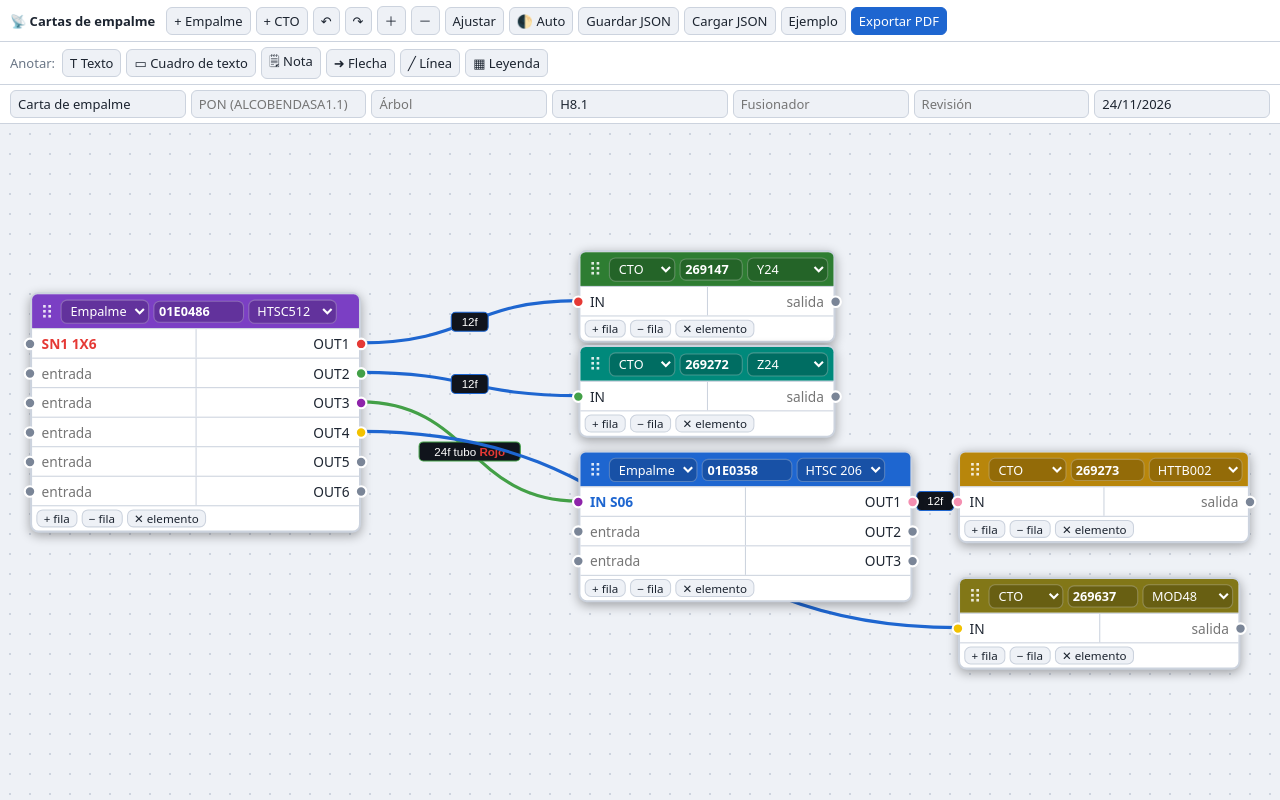
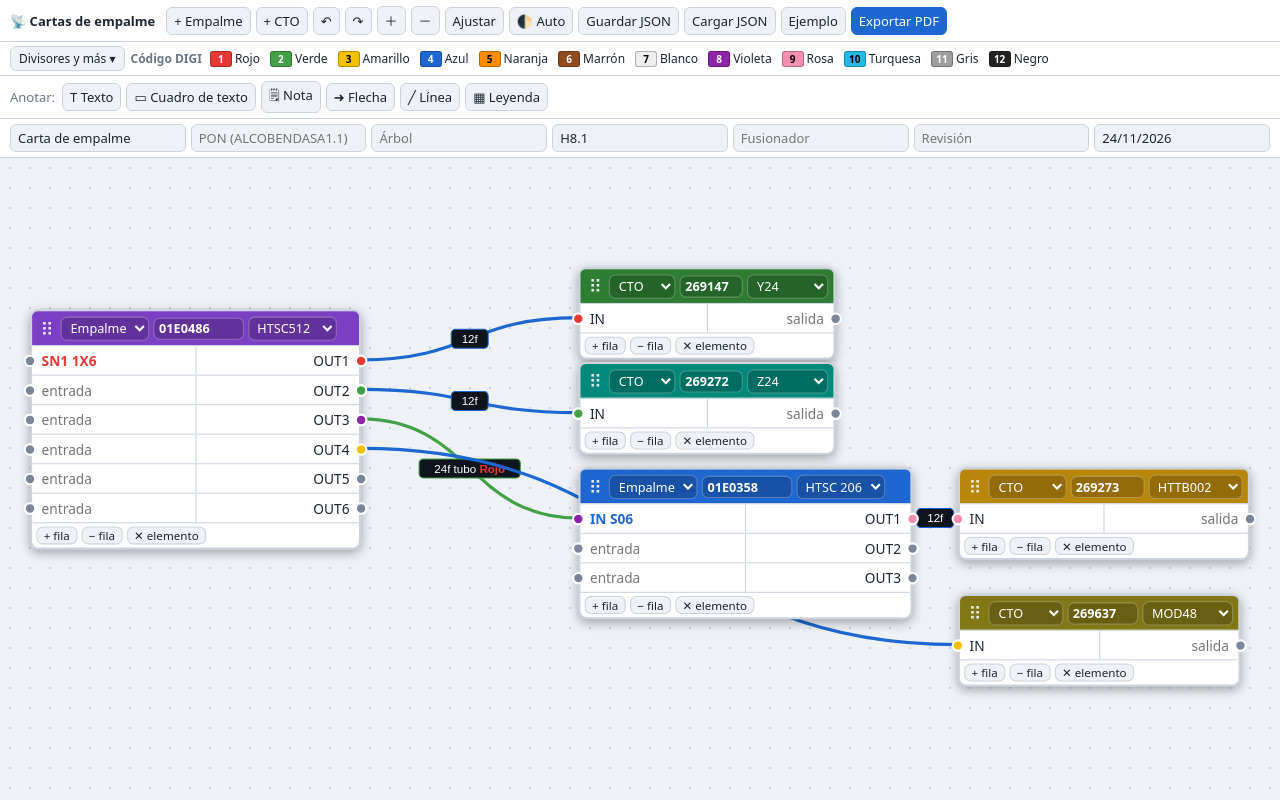
Before and after one commit to Idel-claud/Carta-de-empalme.github.io, a plain HTML site: page index.html in a window 1280 px wide. Drawn offline with nearby package versions, Linux system fonts and the light colour scheme.

Commit message:
Add files via upload

```diff
--- a/index.html
+++ b/index.html
@@ -37,11 +37,24 @@ header{display:flex;flex-wrap:wrap;gap:5px;align-items:center;padding:6px 10px;b
 .k-n{background:#fff59d;color:#222;border-radius:3px;box-shadow:2px 3px 8px #0006}.k-n textarea::placeholder{color:#8a7d2a}
 .k-g{background:var(--pn);border:1px solid var(--bd);border-radius:6px;padding:6px 9px;font-size:12px;color:var(--tx)}.k-g b{display:block;margin-bottom:4px}.k-g div{display:flex;align-items:center;gap:6px;height:18px}.k-g i{display:inline-block;flex:0 0 auto}
 .an .rz{position:absolute;right:-7px;bottom:-7px;width:16px;height:16px;cursor:nwse-resize;background:linear-gradient(135deg,transparent 50%,var(--ac) 50%);border-radius:0 0 5px 0}
+#ref{background:var(--pn);border-bottom:1px solid var(--bd);padding:4px 10px}
+#ref .strip{display:flex;align-items:center;gap:6px;overflow-x:auto;white-space:nowrap;-webkit-overflow-scrolling:touch;scrollbar-width:thin}
+#ref .strip>b{font-size:12px;color:var(--mu);font-weight:600;margin-right:2px}
+.fc{display:inline-flex;align-items:center;gap:3px;font-size:12px;flex:0 0 auto}.fc i{width:22px;height:16px;border-radius:3px;border:1px solid #0004;display:inline-flex;align-items:center;justify-content:center;font-style:normal;font-size:10px;font-weight:700;position:relative}
+.fc i.ring{align-items:flex-start;line-height:12px;height:18px}.fc i.ring::after{content:'';position:absolute;left:0;right:0;bottom:2px;height:2px;background:#000}
+#ref .strip button{flex:0 0 auto;padding:3px 8px;font-size:12px}#fcs{display:inline-flex;gap:10px;flex:0 0 auto}
+#refp{display:none;padding:8px 0 4px;gap:18px;flex-wrap:wrap;align-items:flex-start}#refp.on{display:flex;max-height:60vh;overflow:auto}
+#refp h4{margin:0 0 6px;font-size:13px}#refp .blk{flex:0 1 auto;min-width:260px}
+#refp table{border-collapse:collapse;font-size:12px}#refp td,#refp th{border:1px solid var(--bd);padding:2px 7px;text-align:center}#refp th{background:var(--bg);font-weight:600}
+.s1{color:#ff5252;font-weight:700}.s3{color:#2ebd5a;font-weight:700}.s2{color:#4a90ff;font-weight:700}
+#refp .grid{display:flex;flex-wrap:wrap;gap:4px 10px;max-width:520px}#refp .note{font-size:11px;color:var(--mu);margin-top:4px;max-width:520px}
+#refp input{width:70px;padding:2px 5px}
 </style></head><body>
 <header><b>📡 Cartas de empalme</b><button onclick="addNode('Empalme')">+ Empalme</button><button onclick="addNode('CTO')">+ CTO</button><button onclick="undo()">↶</button><button onclick="redo()">↷</button><button onclick="zoom(1.25)">＋</button><button onclick="zoom(.8)">－</button><button onclick="fit()">Ajustar</button>
 <button id="bm" onclick="$('meta').classList.toggle('on');setTimeout(fit,50)">Datos ▾</button><button id="bt" onclick="$('tools').classList.toggle('on')">✎ Anotar ▾</button><button id="bch" onclick="showCh()" hidden>Cambios</button><button id="bth" onclick="setTheme(TH[(TH.indexOf(th)+1)%3])" title="Modo claro / oscuro">🌓 Auto</button>
 <button onclick="saveJ()">Guardar JSON</button><button onclick="$('fj').click()">Cargar JSON</button><button onclick="if(confirm('¿Cargar el ejemplo? Se pierde el trabajo actual.'))load(example())">Ejemplo</button>
 <button id="inst" class="p" hidden>⬇ Instalar</button><button class="p" onclick="pdf()">Exportar PDF</button><input id="fj" type="file" accept=".json" hidden onchange="rd(this)"></header>
+<div id="ref"><div class="strip"><button id="brf" onclick="$('refp').classList.toggle('on');this.textContent=$('refp').classList.contains('on')?'Ocultar ▴':'Divisores y más ▾'">Divisores y más ▾</button><b>Código DIGI</b><span id="fcs"></span></div><div id="refp"></div></div>
 <div id="tools"><span>Anotar:</span><button onclick="addAnn('t')">T Texto</button><button onclick="addAnn('b')">▭ Cuadro de texto</button><button onclick="addAnn('n')">🗒 Nota</button><button onclick="addAnn('a')">➜ Flecha</button><button onclick="addAnn('l')">╱ Línea</button><button onclick="addAnn('g')">▦ Leyenda</button></div>
 <div id="meta"><input data-m="title" placeholder="Título"><input data-m="pon" placeholder="PON (ALCOBENDASA1.1)"><input data-m="arbol" placeholder="Árbol"><input data-m="zone" placeholder="Zona / esquema"><input data-m="fus" placeholder="Fusionador"><input data-m="rev" placeholder="Revisión"><input data-m="date" placeholder="Fecha"></div>
 <div id="cv"><div id="w"></div></div>
@@ -51,7 +64,7 @@ const $=i=>document.getElementById(i),esc=s=>String(s??'').replace(/[&<>"]/g,c=>
 const HD=32,RH=28,CABLES=['12Fo','24Fo','48Fo','96Fo','144Fo','192Fo','288Fo','512Fo','576Fo'];
 const FC={'12Fo':['azul','#1e66d0'],'24Fo':['verde','#43a047'],'48Fo':['rojo','#e53935'],'96Fo':['amarillo','#f2c200'],'144Fo':['naranja','#fb8c00'],'192Fo':['marrón','#795548'],'288Fo':['blanco','#cfd3d8'],'512Fo':['gris','#8a8f98'],'576Fo':['violeta','#8e24aa']};
 const FIB=['rojo','verde','amarillo','azul','naranja','marrón','blanco','violeta','rosa','turquesa','gris','negro'];
-const FIBC={rojo:'#e53935',verde:'#43a047',amarillo:'#f2c200',azul:'#1e66d0',naranja:'#fb8c00','marrón':'#8d4b1f',blanco:'#eee',violeta:'#8e24aa',rosa:'#f48fb1',turquesa:'#1fb5ad',gris:'#9e9e9e',negro:'#222'};
+const FIBC={rojo:'#e53935',verde:'#43a047',amarillo:'#f2c200',azul:'#1e66d0',naranja:'#fb8c00','marrón':'#8d4b1f',blanco:'#eee',violeta:'#8e24aa',rosa:'#f48fb1',turquesa:'#22b8e8',gris:'#9e9e9e',negro:'#222'};
 const MOD={'HTSC 206':'#1e66d0','HTSC512':'#7b3fc4','Z24':'#0288d1','IP68 8P':'#3949ab','IP68 16P':'#c2185b'};
 const CTOM={'Y24':'#2e7d32','Z24':'#00897b','HTTB001':'#e65100','HTTB002':'#b8860b','MOD32':'#455a64','MOD48':'#827717','IP68 8P':'#b71c1c','IP68 16P':'#880e4f','Bandeja rack':'#424242'};
 const reE=/^(?:[A-Z]{3}\d{2,3}|\d{2})E\d{4}$/i,reC=/^\d{6}[A-Z]?$/i;
@@ -299,8 +312,24 @@ async function pdf(){
 const TH=['auto','dark','light'],THL={auto:'🌓 Auto',dark:'🌙 Oscuro',light:'☀️ Claro'};let th='auto';try{th=localStorage.getItem('cf-theme')||'auto'}catch(e){}
 function setTheme(t){th=TH.includes(t)?t:'auto';if(th==='auto')document.documentElement.removeAttribute('data-theme');else document.documentElement.dataset.theme=th;$('bth').textContent=THL[th];try{localStorage.setItem('cf-theme',th)}catch(e){}}
 setTheme(th);
+// ---- referencia: código de colores DIGI y combinaciones de divisores
+const txc=c=>['amarillo','blanco','rosa','naranja','turquesa'].includes(c)?'#000':'#fff';
+const sw=(c,n,ring)=>`<span class="fc" title="${n}. ${cap1(c)}${ring?' con anillo negro':''}"><i class="${ring?'ring':''}" style="background:${FIBC[c]};color:${txc(c)}">${n}</i>${cap1(c)}</span>`;
+const SPL={4:[[0,16],[2,8],[4,4],[8,2]],6:[[0,12],[2,6],[3,4],[4,3],[6,2]],8:[[0,8],[2,4],[4,2]],12:[[0,6],[2,3],[3,2]],16:[[0,4],[2,2]]};
+function refRender(){ let rows='';Object.entries(SPL).forEach(([a,l])=>l.forEach(([b,c],i)=>{const N=a*(b||1)*c;
+  rows+=`<tr>${i?'':`<td rowspan="${l.length}" class="s1">1X${a}</td>`}<td class="s3">${b?'1X'+b:'–'}</td><td class="s2">1X${c}</td><td>1:${N}</td></tr>`}));
+ $('refp').innerHTML=`<div class="blk"><h4>Código de colores DIGI (fibras y tubos)</h4><div class="grid">${FIB.map((c,i)=>sw(c,i+1)).join('')}</div>
+ <div class="grid" style="margin-top:6px">${FIB.map((c,i)=>sw(i===11?'incoloro':c,i+13,true)).join('')}</div>
+ <div class="note">13–24: mismo color con anillo negro (la 24 es incolora o «natural»). 25–32 (cable de 512): rojo a violeta con doble anillo. Si falta un color en el tubo, se salta al siguiente.</div>
+ <h4 style="margin-top:10px">Configuración de cables DIGI</h4><table><tr><th>F.O</th>${[12,24,48,96,144,192,288,512,576].map(v=>`<th>${v}</th>`).join('')}</tr><tr><td>Nº tubos</td>${[1,2,4,8,12,8,12,'4+12',24].map(v=>`<td>${v}</td>`).join('')}</tr><tr><td>Fibras/tubo</td>${[12,12,12,12,12,24,24,32,24].map(v=>`<td>${v}</td>`).join('')}</tr></table>
+ <div class="note">512: 4 tubos en capa interna (núcleo) y 12 en capa externa.</div></div>
+ <div class="blk"><h4>Combinaciones de divisores <span class="s1">SN1</span> → <span class="s3">SN3</span> → <span class="s2">SN2</span></h4>
+ <table><tr><th class="s1">SN1</th><th class="s3">SN3</th><th class="s2">SN2</th><th>Total</th></tr>${rows}</table>
+ <div class="note">«–»: sin divisor de tercer nivel; el SN1 va directo al SN2.</div></div>`;}
+$('fcs').innerHTML=FIB.map((c,i)=>sw(c,i+1)).join('');
 //INIT
 try{const t=localStorage.getItem('cfusion');load(t?JSON.parse(t):example())}catch(e){load(example())}
+refRender();
 addEventListener('resize',()=>{const a=document.activeElement;if(a&&/INPUT|SELECT|TEXTAREA/.test(a.tagName))placeSoon();else fit()});
 let dp=null;addEventListener('beforeinstallprompt',e=>{e.preventDefault();dp=e;$('inst').hidden=false});
 $('inst').onclick=async()=>{if(!dp)return;dp.prompt();await dp.userChoice;dp=null;$('inst').hidden=true};
--- a/sw.js
+++ b/sw.js
@@ -1,4 +1,4 @@
-const V='empalmes-v17';
+const V='empalmes-v19';
 const LOCAL=['./','index.html','manifest.webmanifest','icon-192.png','icon-512.png','icon-maskable-512.png'];
 const CDN=['https://cdnjs.cloudflare.com/ajax/libs/jspdf/2.5.1/jspdf.umd.min.js','https://cdnjs.cloudflare.com/ajax/libs/jspdf-autotable/3.8.2/jspdf.plugin.autotable.min.js'];
 self.addEventListener('install',e=>{e.waitUntil((async()=>{const c=await caches.open(V);
```
